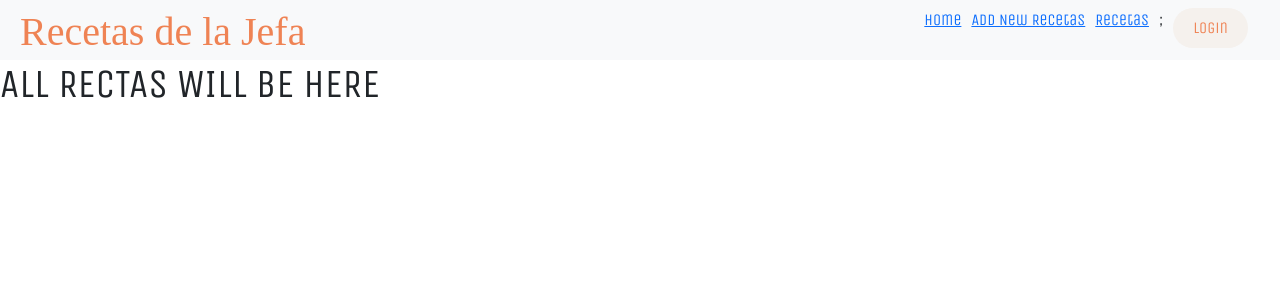
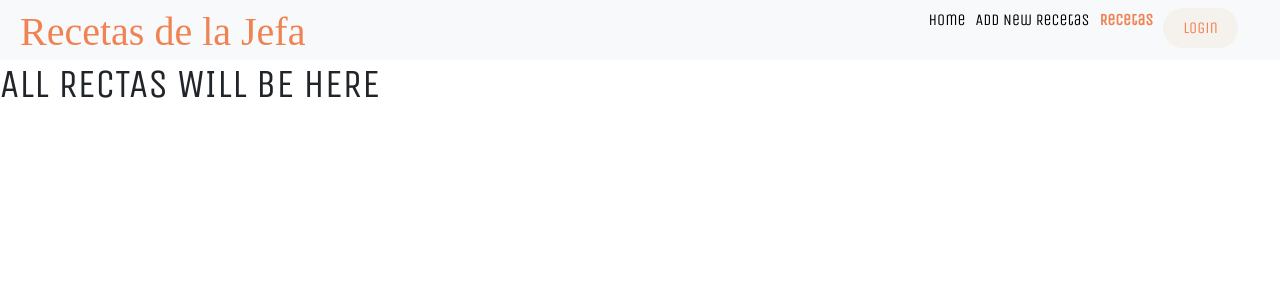
Before and after one commit to venit1123/recetas-de-la-jefa, a React (Create React App) app: page /recetas in a window 1280 px wide. Shown: the top 300 px of the page. Built offline with nearby package versions, Linux system fonts and the light colour scheme; a web font is replaced by a local one.

Commit message:
Implemented NavLinks instead of Links to add style

```diff
--- a/src/components/Navbar/Navbar.js
+++ b/src/components/Navbar/Navbar.js
@@ -1,7 +1,7 @@
 import React, { Component } from 'react';
 import { Button } from '../Button';
 import { MenuItems } from "./MenuItems"
-import { BrowserRouter as Router, Link, Switch, Route } from "react-router-dom"
+import { BrowserRouter as Router, NavLink, Switch, Route } from "react-router-dom"
 import { GlobalVariables } from '../GlobalVariables'
 import Home from '../../pages/Home';
 import NewReceta from '../../pages/NewReceta';
@@ -30,20 +30,32 @@ class Navbar extends Component {
                     <nav className="NavbarItems sticky-top navbar navbar-light bg-light">
                         <h1 className="navbar-logo">{GlobalVariables.APP_TITLE}</h1>
                         <div onClick={this.handleClick}>
-                            <i className={this.state.clicked ? "menu-icon close-button" : "menu-icon "}>{this.state.clicked ? "Close" : "..."}</i>
+                            <i className={this.state.clicked ? "menu-icon close-button" : "menu-icon "}>{this.state.clicked ? "Close" : "X"}</i>
                         </div>
                         <ul className={this.state.clicked ? 'nav-menu active' : 'nav-menu'}>
                             {MenuItems.map((menuItem, index) => {
                                 return (
                                     <div>
-                                        <Link to={menuItem.path}>
+                                        <NavLink
+                                            exact
+                                            activeClassName="selected"
+                                            to={menuItem.path}
+                                            style={{
+                                                color: "black",
+                                                textDecoration: 'none'
+                                            }}
+                                            activeStyle={{
+                                                fontWeight: "bold",
+                                                color: "#ef8354",
+                                            }}
+                                        >
                                             <div>
-                                                <li className="nav-item" key={index}> {menuItem.title} </li>
+                                                <li key={index}> {menuItem.title} </li>
                                             </div>
-                                        </Link>
+                                        </NavLink>
                                     </div>
                                 )
-                            })};
+                            })}
                             <Button>Login</Button>
                         </ul>
                     </nav>
```
Also changed, not shown: src/components/Navbar/MenuItems.js (+9 -5 lines).
